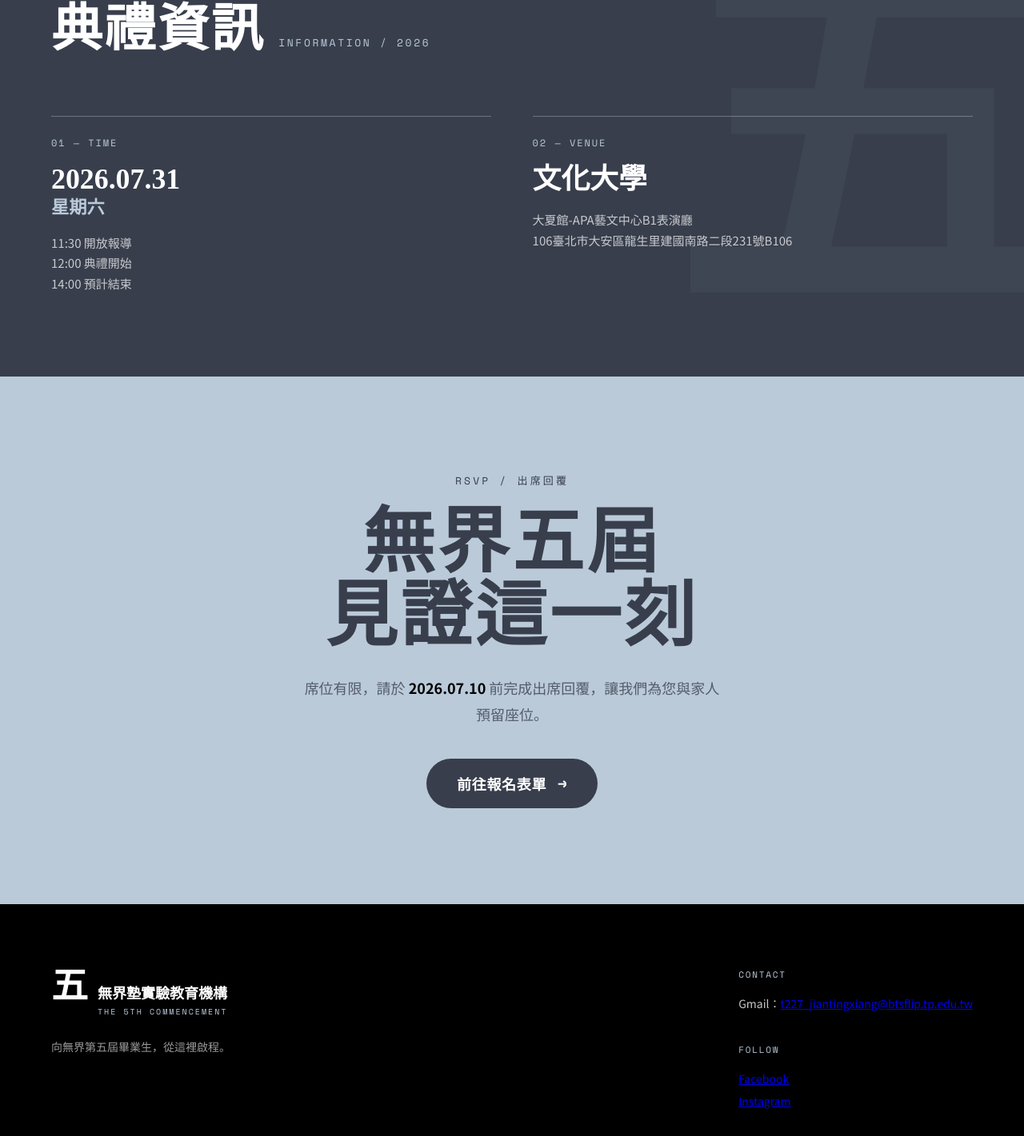
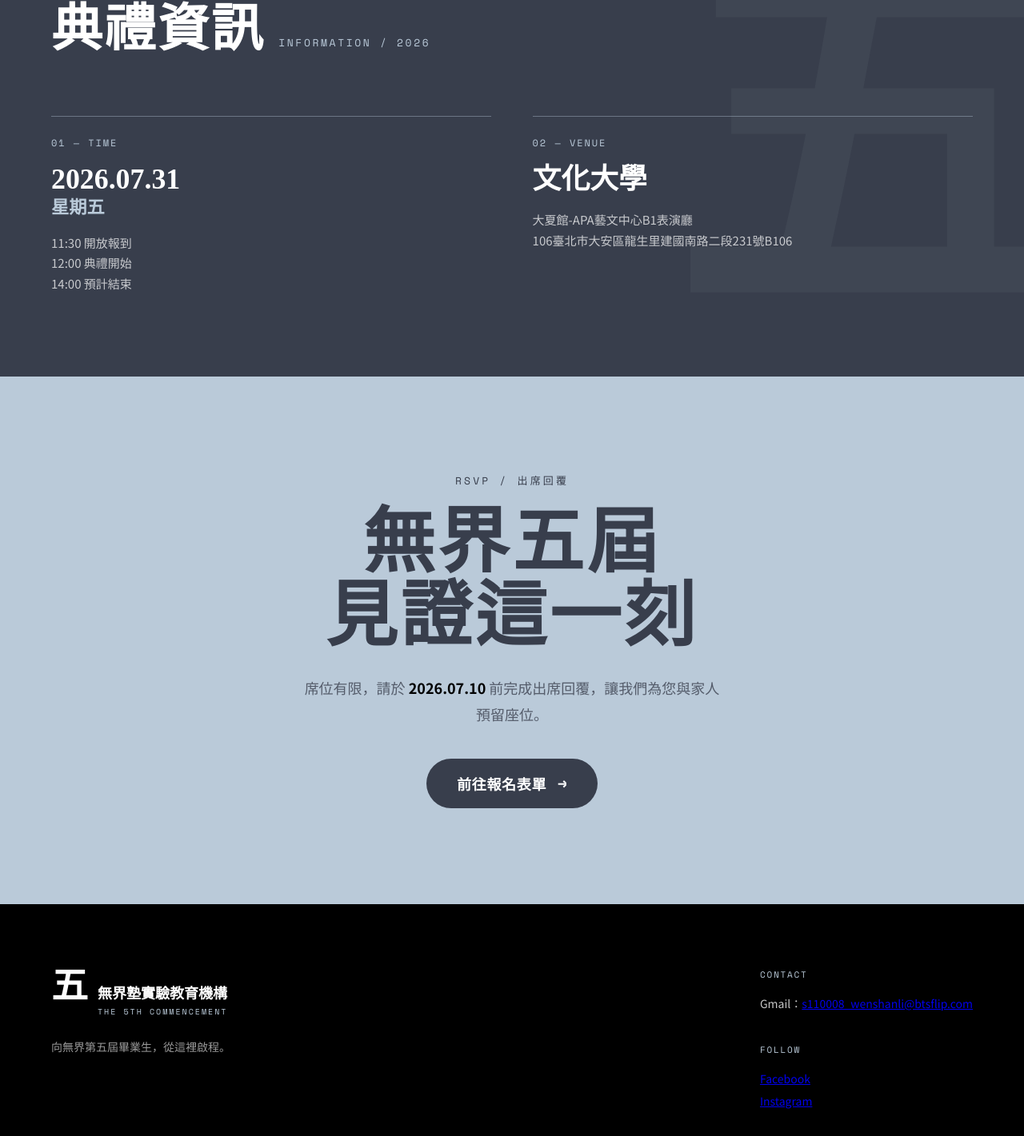
Before and after one commit to Kevin878/Graduate-Website, a plain HTML site: page index.html in a window 1280 px wide. Shown: the part 899-2320 px from the top of the page at 80% size. Drawn offline with nearby package versions, Linux system fonts and the light colour scheme; a script that the page names is missing.

Commit message:
Fix some issues

```diff
--- a/index.html
+++ b/index.html
@@ -111,8 +111,8 @@
       <div style="display:grid;grid-template-columns:repeat(auto-fit,minmax(248px,1fr));gap:clamp(28px,4vw,60px);">
         <div data-reveal="" data-reveal-delay="0" style="border-top:1.5px solid rgba(186,202,217,0.4);padding-top:24px;">
           <div style="font-family:'Space Mono',monospace;font-size:12px;letter-spacing:0.16em;color:#BACAD9;margin-bottom:18px;">01 — TIME</div>
-          <div style="font-family:'Noto Serif TC',serif;font-weight:700;font-size:clamp(26px,2.8vw,38px);color:#fff;line-height:1.1;">2026.07.31<span style="display: block; font-size: 0.62em; color: rgb(186, 202, 217); margin-top: 4px;">星期六</span></div>
-          <div style="font-size:15px;color:rgba(255,255,255,0.72);margin-top:18px;line-height:1.7;">11:30 開放報導<br>12:00 典禮開始<br>14:00 預計結束</div>
+          <div style="font-family:'Noto Serif TC',serif;font-weight:700;font-size:clamp(26px,2.8vw,38px);color:#fff;line-height:1.1;">2026.07.31<span style="display: block; font-size: 0.62em; color: rgb(186, 202, 217); margin-top: 4px;">星期五</span></div>
+          <div style="font-size:15px;color:rgba(255,255,255,0.72);margin-top:18px;line-height:1.7;">11:30 開放報到<br>12:00 典禮開始<br>14:00 預計結束</div>
         </div>
 
         <div data-reveal="" data-reveal-delay="120" style="border-top:1.5px solid rgba(186,202,217,0.4);padding-top:24px;">
@@ -132,7 +132,7 @@
       <div style="font-family:'Space Mono',monospace;font-size:13px;letter-spacing:0.24em;color:#383E4C;margin-bottom:22px;">RSVP / 出席回覆</div>
       <h2 style="margin:0;font-family:'Noto Serif TC',serif;font-weight:900;font-size:clamp(40px,7vw,96px);color:#383E4C;letter-spacing:0.04em;line-height:1.02;">無界五屆<br>見證這一刻</h2>
       <p style="font-size:clamp(15px,1.6vw,18px);color:rgba(56,62,76,0.78);line-height:1.8;max-width:520px;margin:28px auto 40px;">席位有限，請於 <span style="color: rgb(0, 0, 0); font-weight: 700;">2026.07.10</span> 前完成出席回覆，讓我們為您與家人預留座位。</p>
-      <a href="{{ rsvpUrl }}" target="_blank" rel="noopener" style="display:inline-flex;align-items:center;gap:14px;text-decoration:none;background:#383E4C;color:#fff;font-weight:700;font-size:clamp(15px,1.6vw,18px);letter-spacing:0.04em;padding:18px 38px;border-radius:999px;transition:transform .25s ease,background .25s ease;" style-hover="transform:translateY(-3px);background:#000;">
+      <a href="https://docs.google.com/forms/d/e/1FAIpQLScKYdfht-tNt5OF4-xA8h95sQfbtiEkfJ5u7iDuooHPBFRwoA/viewform?usp=publish-editor" target="_blank" rel="noopener" style="display:inline-flex;align-items:center;gap:14px;text-decoration:none;background:#383E4C;color:#fff;font-weight:700;font-size:clamp(15px,1.6vw,18px);letter-spacing:0.04em;padding:18px 38px;border-radius:999px;transition:transform .25s ease,background .25s ease;" style-hover="transform:translateY(-3px);background:#000;">
         前往報名表單
         <span style="font-family:'Space Mono',monospace;">→</span>
       </a>
@@ -158,7 +158,7 @@
         <div style="display:grid;grid-template-columns:repeat(auto-fit,minmax(160px,auto));gap:36px;">
           <div>
             <div style="font-family:'Space Mono',monospace;font-size:11px;letter-spacing:0.16em;color:#BACAD9;margin-bottom:14px;">CONTACT</div>
-            <div style="font-size:14px;color:rgba(255,255,255,0.78);line-height:2;">Gmail：<a href="/cdn-cgi/l/email-protection" class="__cf_email__" data-cfemail="8ffbbdbdb8d0e5e6eee1fbe6e1e8f7e6eee1e8cfedfbfce9e3e6ffa1fbffa1eaebfaa1fbf8">t227_jiantingxiang@btsflip.tp.edu.tw</a><br></div>
+            <div style="font-size:14px;color:rgba(255,255,255,0.78);line-height:2;">Gmail：<a href="/cdn-cgi/l/email-protection" class="__cf_email__" data-cfemail="8ffbbdbdb8d0e5e6eee1fbe6e1e8f7e6eee1e8cfedfbfce9e3e6ffa1fbffa1eaebfaa1fbf8">s110008_wenshanli@btsflip.com</a><br></div>
           </div>
           <div>
             <div style="font-family:'Space Mono',monospace;font-size:11px;letter-spacing:0.16em;color:#BACAD9;margin-bottom:14px;">FOLLOW</div><div style="font-size: 14px; color: #ffffffc7; line-height: 2"><a href="https://www.facebook.com/Btseducationschool/?locale=zh_TW">Facebook</a><div><a href="https://www.instagram.com/bts_bythestudents/">Instagram</a></div></div>
```
